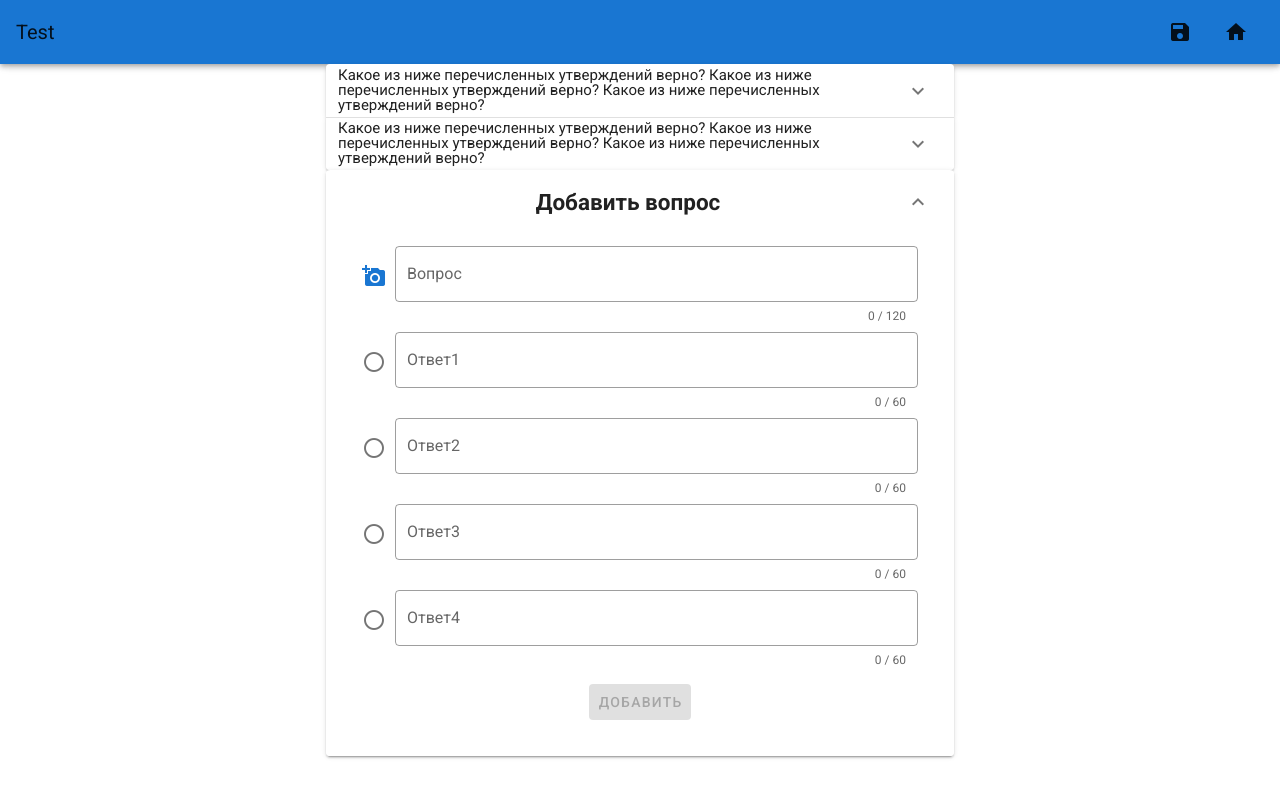
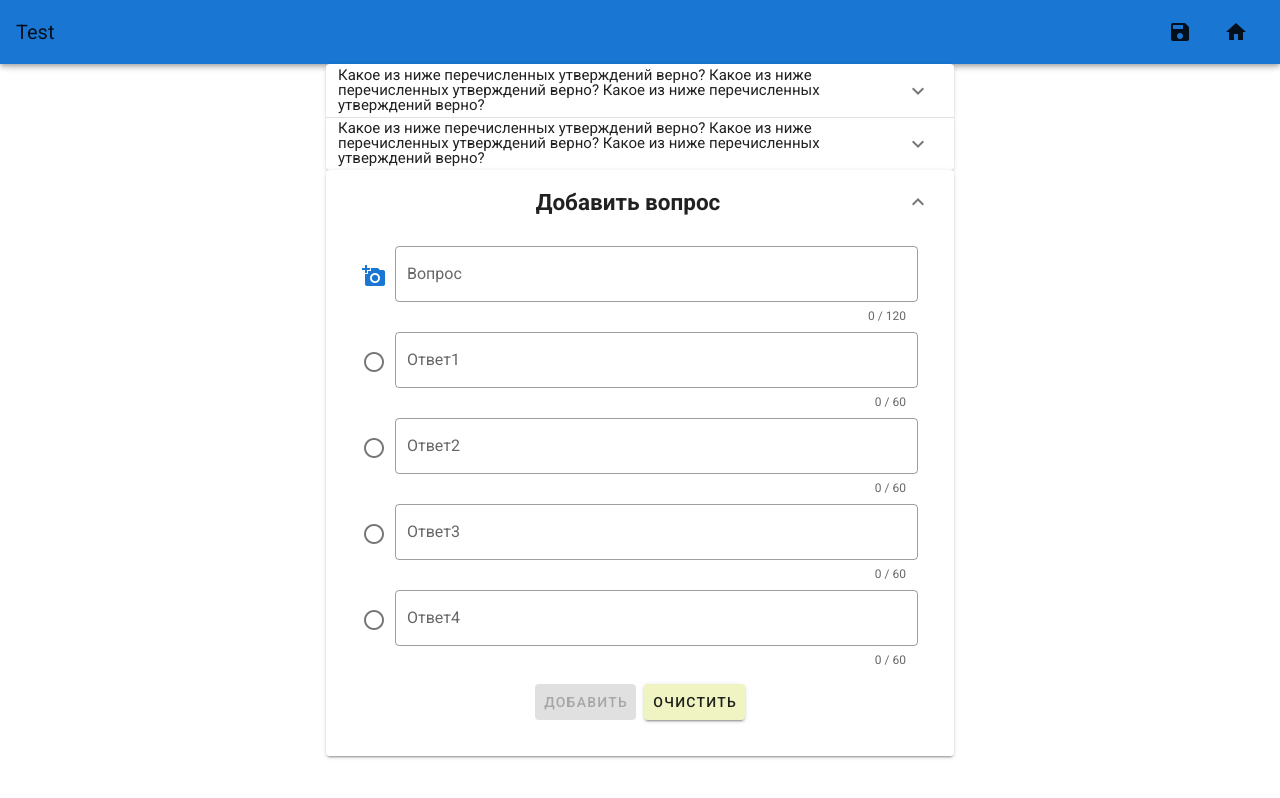
Before and after one commit to GeometricEath/Quiz-Builder-3, a Vue app: page /editor in a window 1280 px wide. Built offline with nearby package versions, Linux system fonts and the light colour scheme.

Commit message:
#add кнопка и метод ClearForm

```diff
--- a/src/components/QuestionForm.vue
+++ b/src/components/QuestionForm.vue
@@ -71,6 +71,7 @@
                     </v-textarea>
                     <v-card-actions class="d-flex align-center justify-center">
                       <v-btn :disabled="!valid" @click="add" color="primary">Добавить</v-btn>
+                      <v-btn @click="clearForm" class="lime lighten-4">Очистить</v-btn>
                     </v-card-actions>
                   </v-col>
                 </v-row>
@@ -123,6 +124,15 @@ export default {
       };
       this.$refs.addQuestion.reset();
     },
+    clearForm(){
+       this.quize = {
+        image: "",
+        questionText: "",
+        answers: [],
+        trueAnswer: -1
+      };
+      this.$refs.addQuestion.reset();
+    },
     addImage() {},
     checked(pyload) {
       this.quize.trueAnswer = pyload;
```
